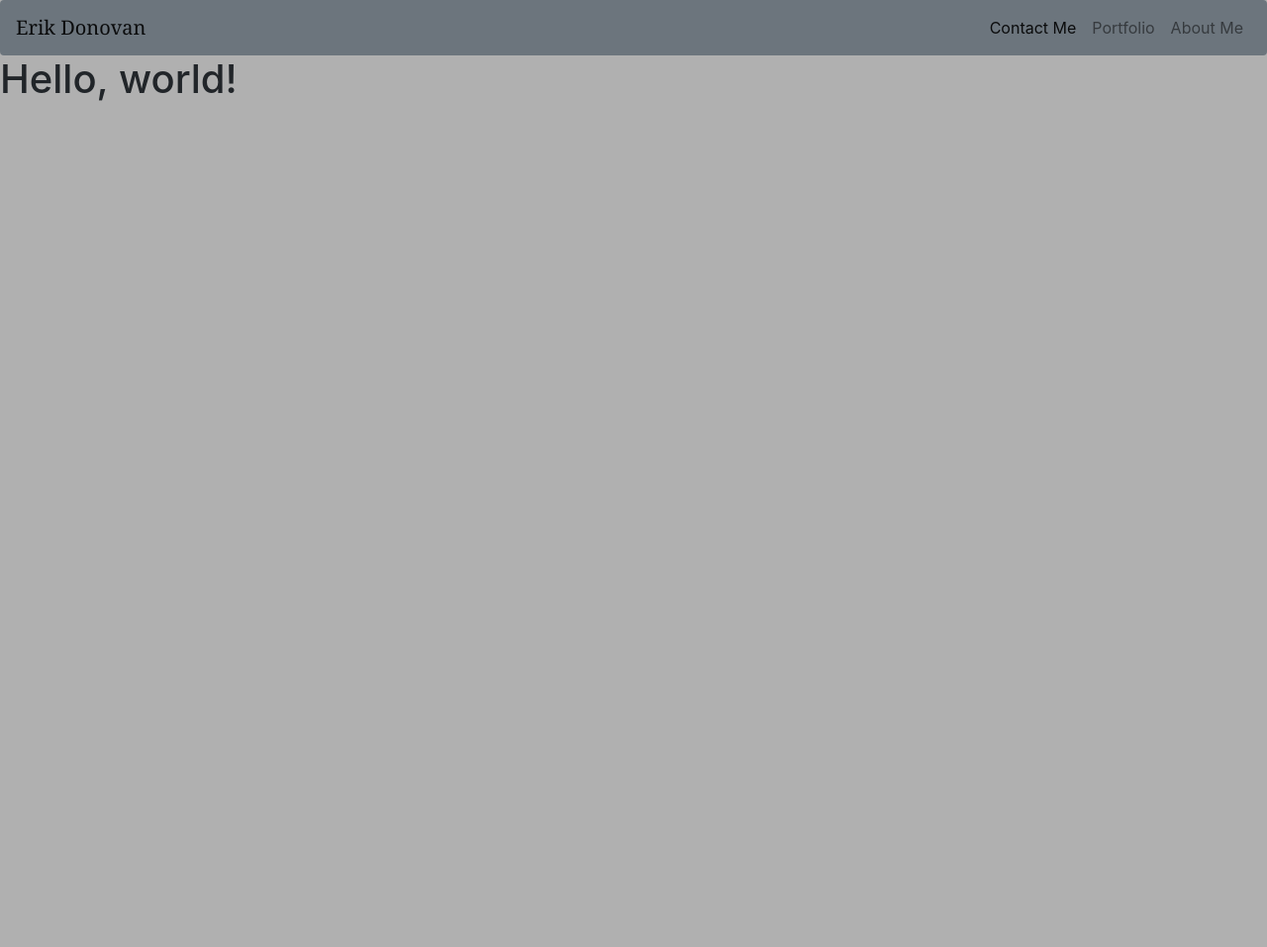
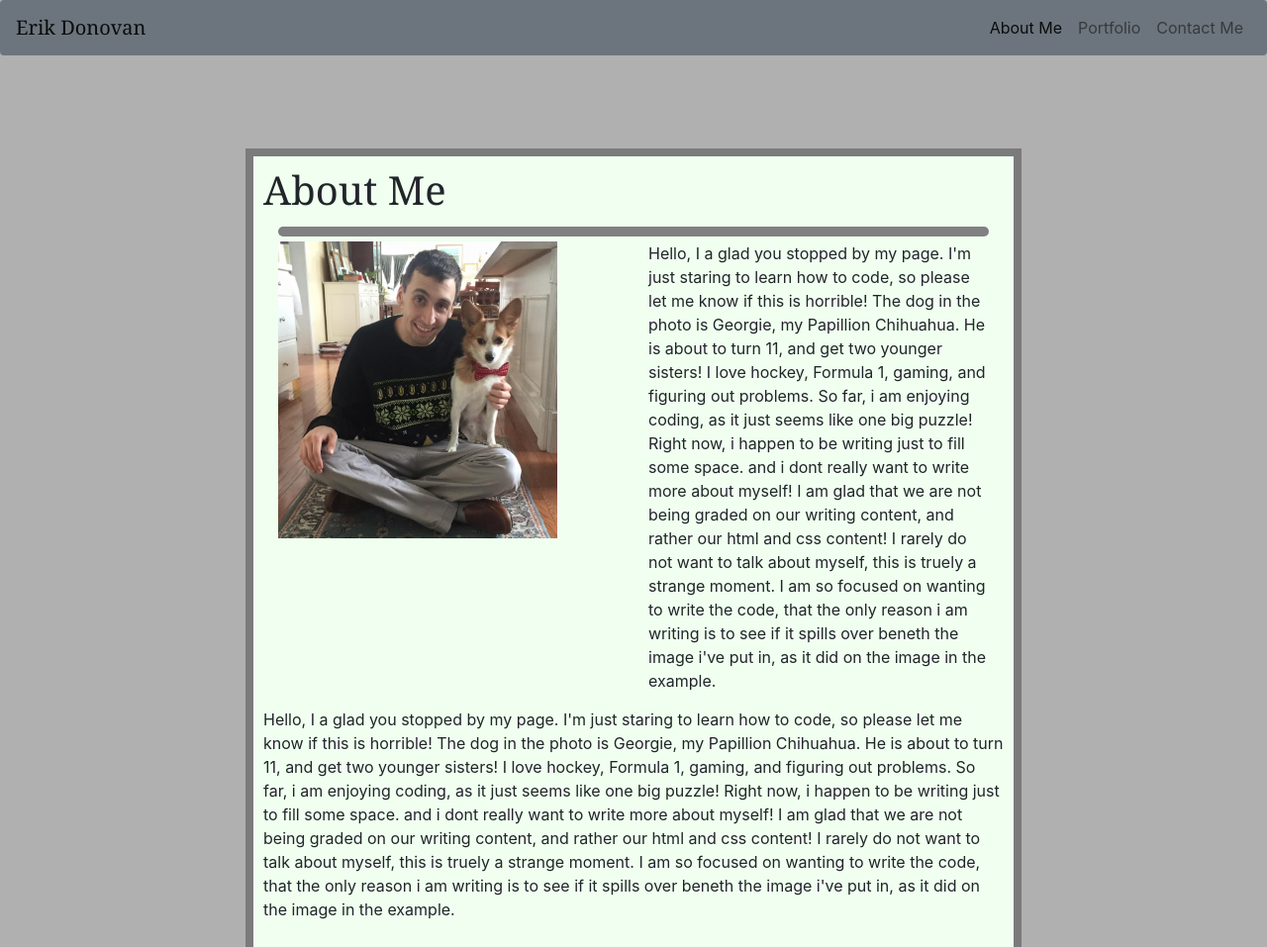
Before and after one commit to ErikDono/homework2, a plain HTML site: page index.html in a window 1280 px wide. Shown: the whole page at 99% size. Before the commit the page ends 800 px from the top, so only its background shows below. Drawn offline with nearby package versions, Linux system fonts and the light colour scheme.

Commit message:
im going through CHANGES

```diff
--- a/assets/style.css
+++ b/assets/style.css
@@ -1,6 +1,15 @@
 
 body{background-color: #B0B0B0;}
 
+img {
+    max-width: 300px;
+    max-height: 300px;
+    /* trying to use the container within the wrapper did not work, so i rezised it here... */
+}
+.rowHeaderStyle {
+    font-size: 24px;
+    font-family: Cambria, Cochin, Georgia, Times, 'Times New Roman', serif
+}
 
 .navbar-brand{
 
@@ -12,6 +21,7 @@ body{background-color: #B0B0B0;}
 
 #links {
     color: honeydew;
+    /* I tried to make an ID for the links, so that i can change their color, did not work... */
 }
 
 .nav-link li a {
@@ -20,22 +30,24 @@ body{background-color: #B0B0B0;}
 }
 
 
-}
-.headNavStye {
- color: honeydew;
- font-family: fantasy
-
-}
-.navDivider {
-
-
+.picContainer {
+    width: 100px;
+    height: 100px;
+    /* see above, i ended up just rezising all images on the page */
 }
 
+.topBuffer{
+    margin-top: 15px;
+}
 
 .contactstyle{
 font-size: 25px;
 font-family: 'Gill Sans', 'Gill Sans MT', Calibri, 'Trebuchet MS', sans-serif;
 }
+/* this was me trying to get the text to flow underneath on index.html
+ .overflow {
+    float: inline-end;
+    overflow: visible;} */
 
 
 .contactMeWrapper {
@@ -49,9 +61,12 @@ font-family: 'Gill Sans', 'Gill Sans MT', Calibri, 'Trebuchet MS', sans-serif;
   box-shadow: 0px 0px 0px 8px rgba(0,0,0,0.3);
 }
 .divider {
-    margin-top:5px;
+margin-top:5px;
  margin-bottom:5px;
- height:1px;
+ height:2px;
  width:auto;
- border-top:1px solid gray;
+ border-top:10px solid gray;
+ border-radius: 10px;
 }
+
+}
--- a/index.html
+++ b/index.html
@@ -15,17 +15,17 @@
 </head>
 
 <!-- /I added navbar-fixed-top, but it did not fix the bav bar to the top of the page... -->
-<nav class="navbar navbar-expand-lg navbar-light bg-secondary rounded">
+<nav class="navbar navbar-fixed navbar-expand-lg navbar-light bg-secondary rounded">
 
     <a class="navbar-brand" href="#">Erik Donovan</a>
 
     <ul class="navbar-nav ml-auto">
-        <li><a class="nav-item nav-link active" href="contact.html">Contact Me <span
-                    class="sr-only">(current)</span></a></li>
+        <li><a class="nav-item nav-link active" href="index.html">About Me <span class="sr-only">(current)</span></a>
+        </li>
         <div class="navDivider"></div>
         <li><a class="nav-item nav-link" href="portfolio.html">Portfolio</a></li>
         <div class="ivider"></div>
-        <li><a class="nav-item nav-link" href="index.html">About Me</a></li>
+        <li><a class="nav-item nav-link" href="contact.html">Contact Me</a></li>
         </div>
 
     </ul>
@@ -34,7 +34,89 @@
 
 
 <body>
-    <h1>Hello, world!</h1>
+
+    <div class="contactMeWrapper">
+        <div class="container">
+            <div class="row">
+                <div class="rowHeaderStyle">
+                    <h1>About Me</h1>
+                </div>
+
+            </div>
+
+            <div class="divider">
+
+            </div>
+            <div class="row">
+
+                <div class="col-sm">
+                    <div class="picContainer">
+                        <img src="assets/Pic.jpg" alt="Erik and Georgie">
+                    </div>
+                </div>
+                <!-- <div class="overflow"></div> This was an attempt to make the text flow under the picture-->
+                <div class="col-sm">
+
+                    Hello, I a glad you stopped by my page. I'm just staring to learn how to code, so please let me
+                    know
+                    if this is horrible!
+                    The dog in the photo is Georgie, my Papillion Chihuahua. He is about to turn 11, and get two
+                    younger
+                    sisters!
+                    I love hockey, Formula 1, gaming, and figuring out problems. So far, i am enjoying coding, as it
+                    just seems like one big puzzle!
+                    Right now, i happen to be writing just to fill some space. and i dont really want to write more
+                    about myself! I am glad that we are not being
+                    graded on our writing content, and rather our html and css content! I rarely do not want to talk
+                    about myself, this
+                    is truely a strange moment. I am so focused on wanting to write the code, that the only reason i
+                    am
+                    writing is to see if it
+                    spills over beneth the image i've put in, as it did on the image in the example.
+
+                </div>
+                <!-- </div> -->
+
+            </div>
+            <div class="row">
+                <div class="topBuffer">
+
+                    <p>
+                        Hello, I a glad you stopped by my page. I'm just staring to learn how to code, so please let me
+                        know
+                        if this is horrible!
+                        The dog in the photo is Georgie, my Papillion Chihuahua. He is about to turn 11, and get two
+                        younger
+                        sisters!
+                        I love hockey, Formula 1, gaming, and figuring out problems. So far, i am enjoying coding, as it
+                        just seems like one big puzzle!
+                        Right now, i happen to be writing just to fill some space. and i dont really want to write more
+                        about myself! I am glad that we are not being
+                        graded on our writing content, and rather our html and css content! I rarely do not want to talk
+                        about myself, this
+                        is truely a strange moment. I am so focused on wanting to write the code, that the only reason i
+                        am
+                        writing is to see if it
+                        spills over beneth the image i've put in, as it did on the image in the example.
+
+                    </p>
+                </div>
+
+
+            </div>
+
+
+
+        </div>
+
+
+    </div>
+    </div>
+
+    </div>
+
+
+
 
     <!-- Optional JavaScript -->
     <!-- jQuery first, then Popper.js, then Bootstrap JS -->
```
Also changed, not shown: contact.html (+3 -18 lines), assets/Pic.jpg (added), 1 other file.
